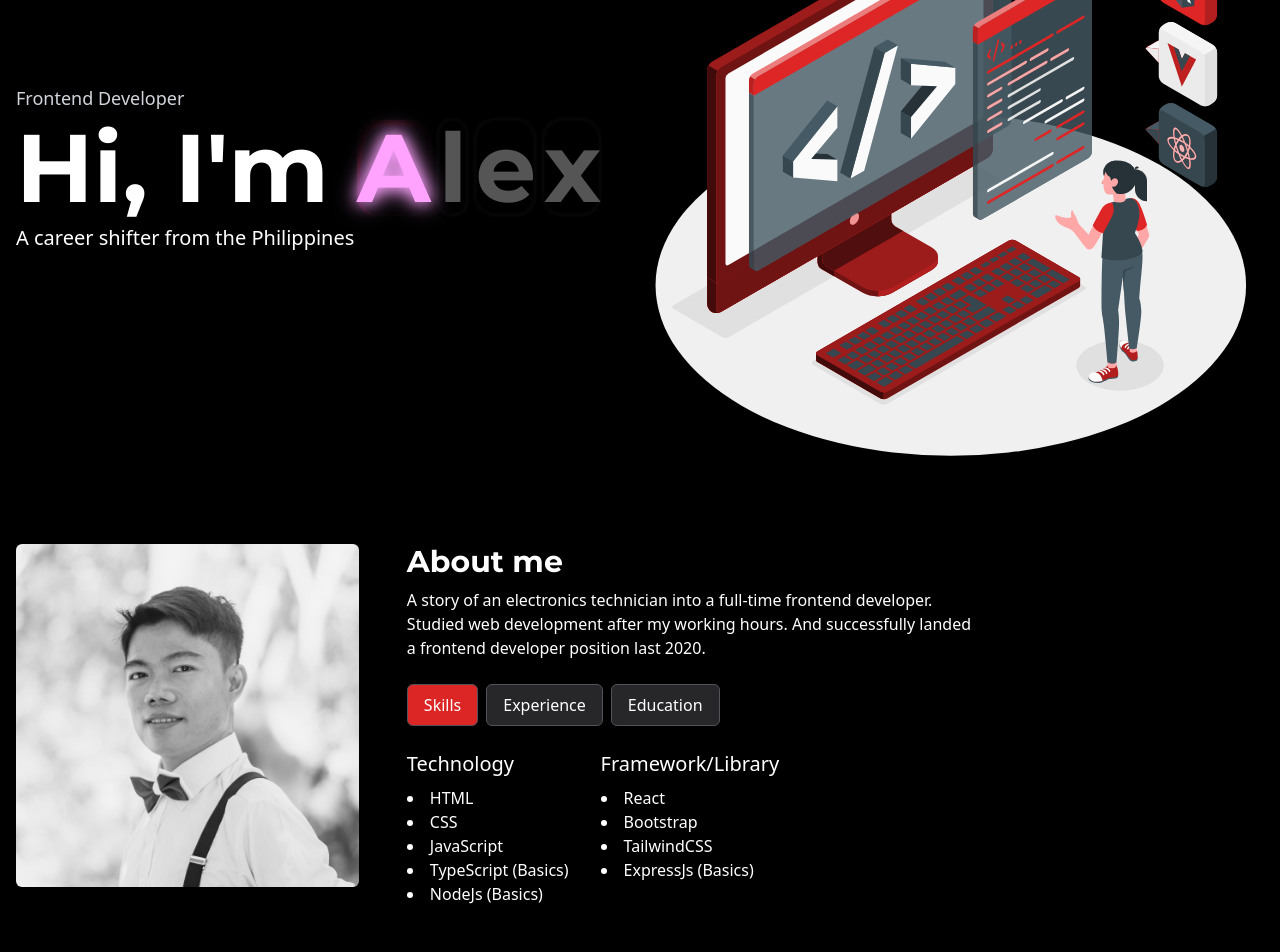
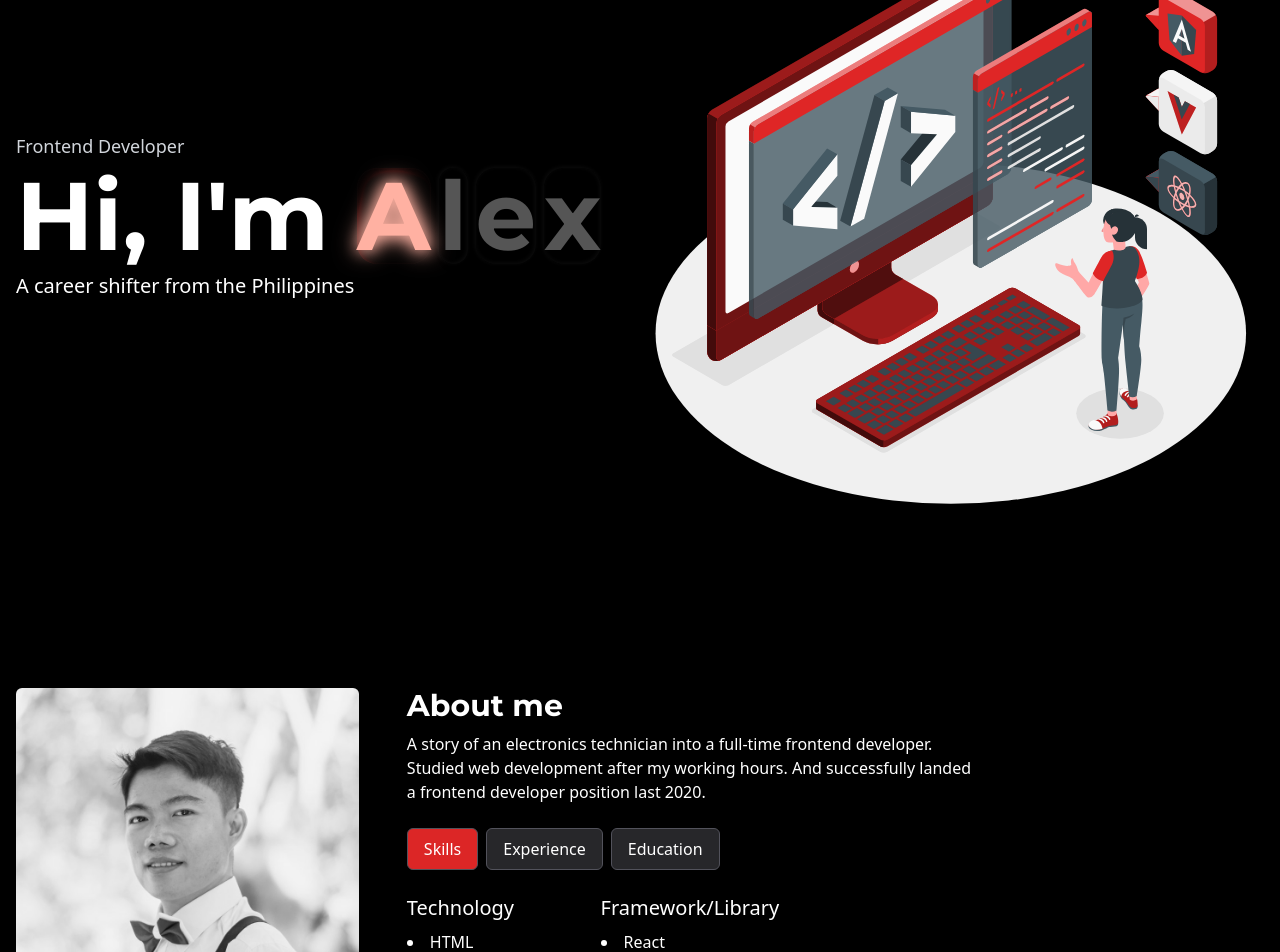
Before and after one commit to adingal/portfolio-ts, a React (Create React App) app: page / in a window 1280 px wide. Shown: the part 300-1252 px from the top of the page. Built offline with nearby package versions, Linux system fonts and the light colour scheme; the HTML template or start-up script is replaced by a standard one.

Commit message:
Create reusable container

```diff
--- /dev/null
+++ b/src/atoms/Container.tsx
@@ -0,0 +1,18 @@
+import React from 'react'
+
+type ContainerProps = {
+  sectionID: string
+}
+
+function Container({
+  children,
+  sectionID,
+}: React.PropsWithChildren<ContainerProps>): JSX.Element {
+  return (
+    <section id={sectionID} className="bg-transparent py-10 md:py-16 xl:py-20">
+      {children}
+    </section>
+  )
+}
+
+export default Container
--- a/src/components/About.tsx
+++ b/src/components/About.tsx
@@ -1,4 +1,5 @@
 import React, { useState } from 'react'
+import Container from '../atoms/Container'
 import profile from '../assets/images/profile.jpg'
 
 type Collapse = {
@@ -32,7 +33,7 @@ function About(): JSX.Element {
   }
 
   return (
-    <section id="about" className="bg-transparent py-6 md:py-8">
+    <Container sectionID="about">
       <div className="max-w-[1440px] mx-auto px-4">
         <div className="flex flex-col md:flex-row">
           <div className="w-full lg:w-2/5">
@@ -180,7 +181,7 @@ function About(): JSX.Element {
           </div>
         </div>
       </div>
-    </section>
+    </Container>
   )
 }
 
--- a/src/components/Hero.tsx
+++ b/src/components/Hero.tsx
@@ -1,10 +1,11 @@
+import Container from '../atoms/Container'
 import heroImage from '../assets/images/hero-image.svg'
 
 function Hero(): JSX.Element {
   const firstName: string[] = ['A', 'l', 'e', 'x']
 
   return (
-    <section id="home" className="bg-transparent py-6 md:py-8">
+    <Container sectionID="home">
       <div className="max-w-[1440px] mx-auto px-4">
         <div className="flex flex-col-reverse md:flex-row items-center justify-center">
           <div className="w-full md:w-1/2 flex flex-col items-center md:items-start justify-center space-y-2 text-white">
@@ -59,7 +60,7 @@ function Hero(): JSX.Element {
           </div>
         </div>
       </div>
-    </section>
+    </Container>
   )
 }
 
```
